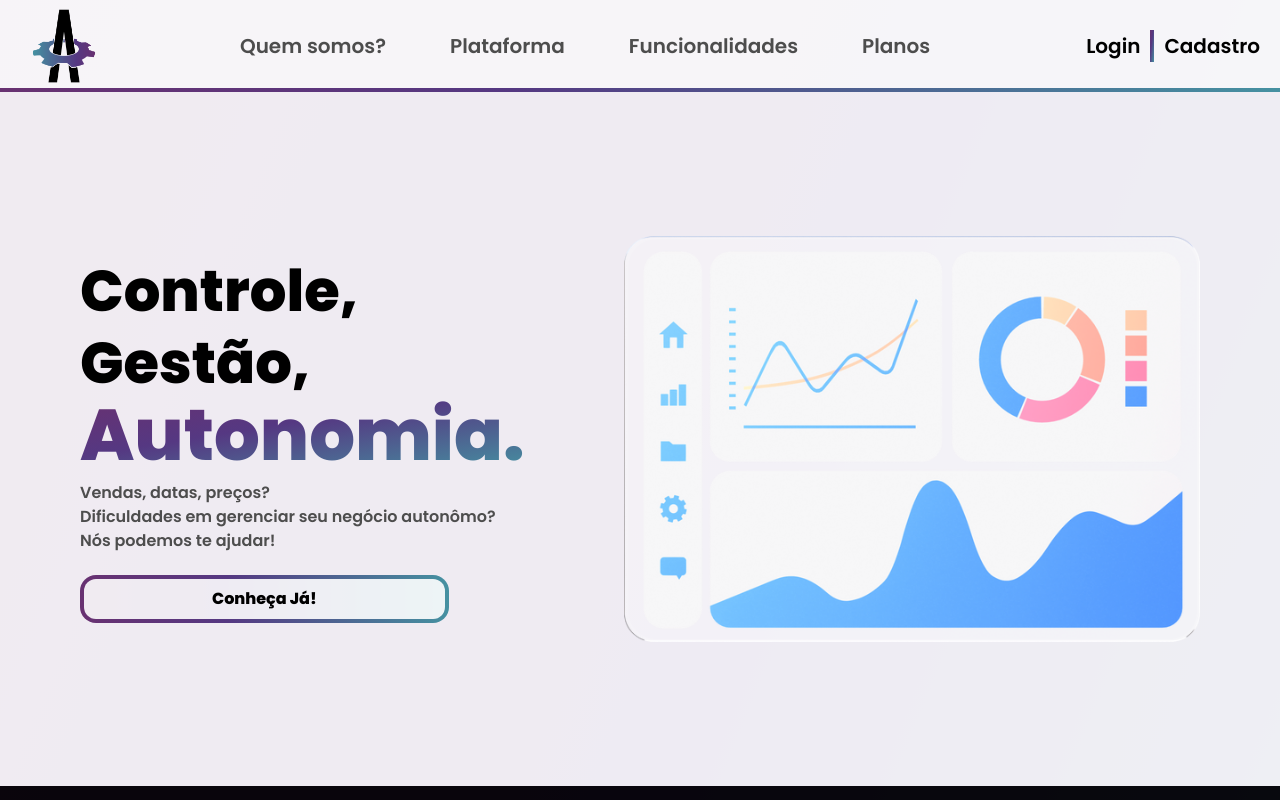
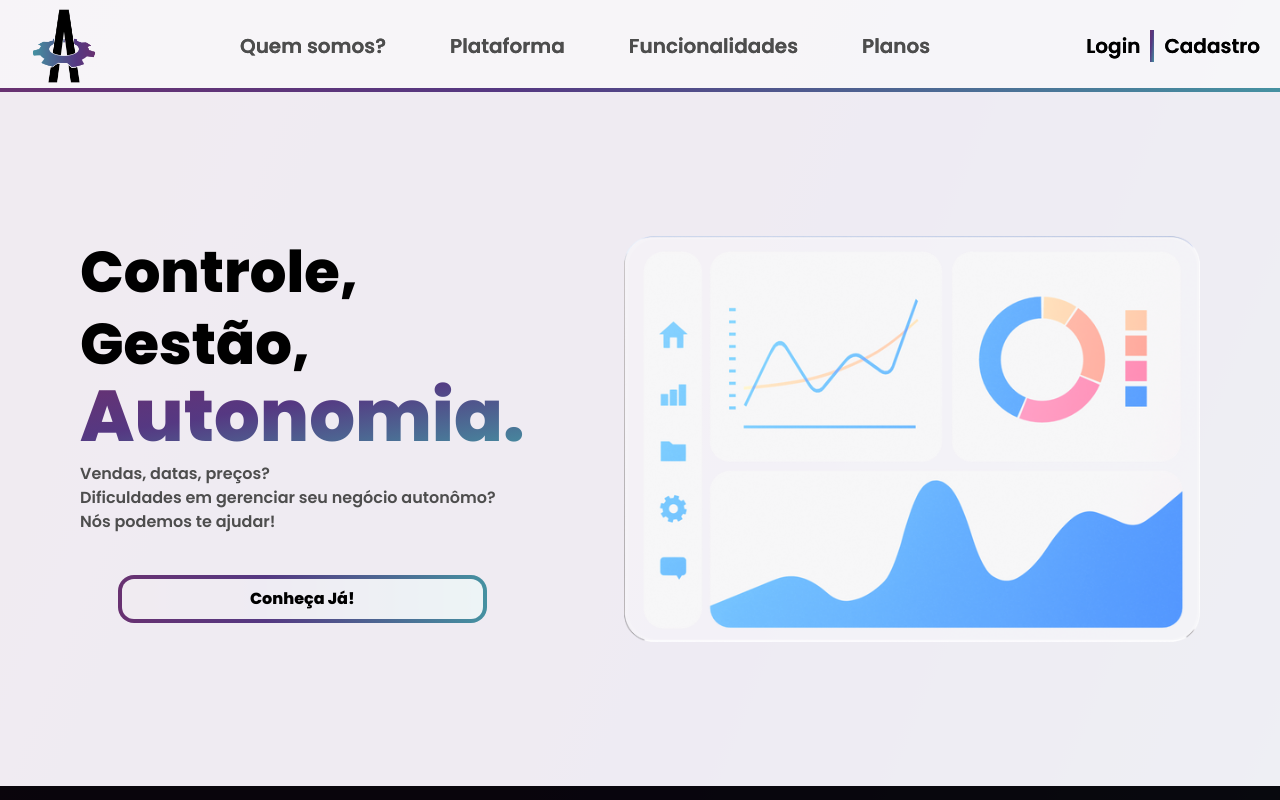
Before and after one commit to Autono-My/AutonoMy, a React (Vite) app: page / in a window 1280 px wide. Shown: the top 800 px of the page. Built offline with nearby package versions, Linux system fonts and the light colour scheme.

Commit message:
Patch 1.4✔

```diff
--- a/src/components/Header/Header.jsx
+++ b/src/components/Header/Header.jsx
@@ -6,7 +6,7 @@ export default function Header() {
   return (
     <header className="bg-white/[.95] flex justify-between items-center max-w-full py-5 first:pl-6 after:content[''] after:object-bottom after:absolute after:w-full after:h-1 after:bg-black after:px-0 after:py-0 after:left-0 after:top-[5.5rem] after:bg-gradient-to-r from-rosa from-0% via-roxo via-40% to-ciano to-100%">
       <div className="w-[80px]">
-        <Link to="" className="absolute">
+        <Link to="/" className="absolute">
           <img
             src={AutonoMyLogo2}
             type="png"
@@ -16,12 +16,12 @@ export default function Header() {
         </Link>
       </div>
       <nav>
-        <ul className="flex text-xl gap-16 font-poppins-semibold text-cinza hover:*:bg-gradient-to-r from-rosa from-0% via-roxo via-40% to-ciano to-100% *:transition-all *:duration-300 *:ease-in-out hover:*:text-transparent hover:*:bg-clip-text">
+        <ul className="bg-cinza bg-clip-text flex text-xl gap-16 font-poppins-semibold text-cinza hover:*:bg-gradient-to-r from-rosa from-0% via-roxo via-40% to-ciano to-100% *:transition-all *:duration-300 *:ease-in-out hover:*:text-transparent hover:*:bg-clip-text">
           <li>
             <Link>Quem somos?</Link>
           </li>
           <li>
-            <Link>Plataforma</Link>
+            <a href="#plataforma">Plataforma</a>
           </li>
           <li>
             <Link>Funcionalidades</Link>
@@ -33,11 +33,11 @@ export default function Header() {
       </nav>
       <div className="gap-2.5 py-2.5 px-5 flex text-xl font-poppins-semibold">
         <button type="button ">
-          <Link to="/login" className="hover:bg-gradient-to-r from-rosa from-0% via-roxo via-40% to-ciano to-100% transition-all duration-300 ease-in-out hover:text-transparent hover:bg-clip-text">Login</Link>
+          <Link to="/login" className="bg-black bg-clip-text text-black hover:bg-gradient-to-r from-rosa from-0% via-roxo via-40% to-ciano to-100% transition-all duration-300 ease-in-out hover:text-transparent hover:bg-clip-text">Login</Link>
         </button>
         <div className="bg-gradient-to-br from-rosa from-0% via-roxo via-40% to-ciano to-100% h-8 w-1"></div>
         <button type="button">
-          <Link to="/cadastro" className="hover:bg-gradient-to-r from-rosa from-0% via-roxo via-40% to-ciano to-100% transition-all duration-300 ease-in-out hover:text-transparent hover:bg-clip-text">Cadastro</Link>
+          <Link to="/cadastro" className="bg-black bg-clip-text text-black hover:bg-gradient-to-r from-rosa from-0% via-roxo via-40% to-ciano to-100% transition-all duration-300 ease-in-out hover:text-transparent hover:bg-clip-text">Cadastro</Link>
         </button>
       </div>
     </header>
--- a/src/pages/Home/index.jsx
+++ b/src/pages/Home/index.jsx
@@ -31,7 +31,7 @@ export default function Home() {
         {/* First section */}
         <section>
           <div className="bg-white/[.90] flex flex-row justify-between font-poppins-extrabold px-20 py-36">
-            <div className="flex flex-col justify-center items-start gap-2.5">
+            <div className="flex flex-col justify-start items-start gap-2.5">
               <div className="size-fit  leading-[4.5rem]">
                 <h2 className="text-[3.6rem]">
                   Controle,
@@ -50,6 +50,7 @@ export default function Home() {
                 <br />
                 Nós podemos te ajudar!
               </p>
+                <div className="size-full place-content-center place-items-center">
                   <div className="bg-gradient-to-r from-rosa from-0% via-roxo via-40% to-ciano to-100% max-w-[425px] rounded-2xl py-1 px-1 hover:drop-shadow-[0_0_20px_rgba(255,255,255,0.25)]">
                     <button
                       type="button"
@@ -57,6 +58,7 @@ export default function Home() {
                     >
                       Conheça Já!
                     </button>
+                                </div>
                 </div>
             </div>
             <div className="">
@@ -68,7 +70,7 @@ export default function Home() {
         {/* Second Section */}
         <section className="h-[780px]">
           {/* Cards de cima */}
-          <div className="w-screen h-full bg-black/[.90] flex flex-col justify-center items-center font-poppins-extrabold gap-10">
+          <div id="plataforma" className="w-screen h-full bg-black/[.90] flex flex-col justify-center items-center font-poppins-extrabold gap-10">
             <div>
               <h2 className="size-fit text-[3rem] bg-gradient-to-br from-rosa from-0% via-roxo via-40% to-ciano to-100% text-transparent bg-clip-text ">
                 Dê uma olhada na plataforma!
```
Lines whose indentation alone changed are shown as unchanged.
